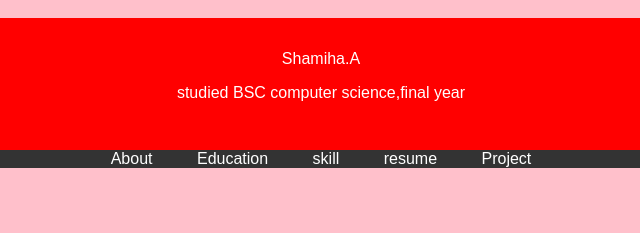
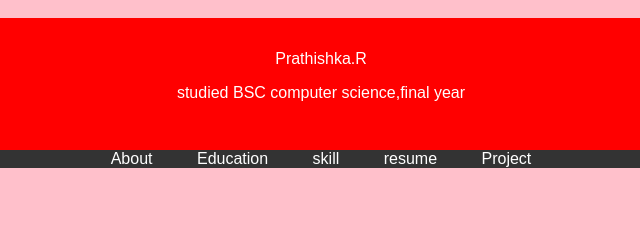
Before and after one commit to prathishkarajan/Digitalportfolio2, a plain HTML site: page index.html in a window 1280 px wide. Shown: the top 233 px of the page, 319-959 px from the left. Drawn offline with Linux system fonts and the light colour scheme.

Commit message:
Update index.html

```diff
--- a/index.html
+++ b/index.html
@@ -91,7 +91,7 @@ DOCTYPE html
   <header>
     <div class="header-content">
       <img scr="dsc_0783_edited_"alt="yourprofile picture"class="profile-picture"
-        <h1>Shamiha.A</h1>
+        <h1>Prathishka.R</h1>
 <p>studied BSC computer science,final year</p>
     </div>
   </header>
```
